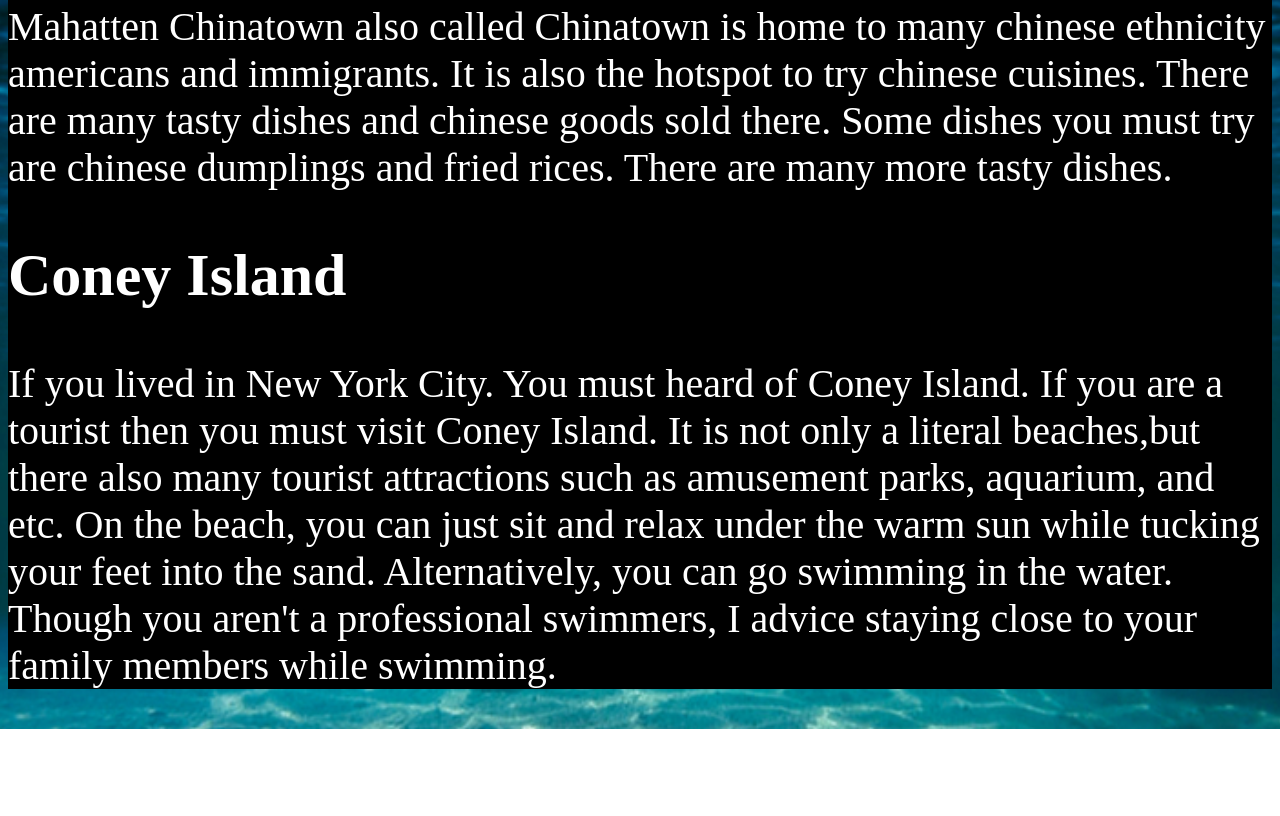
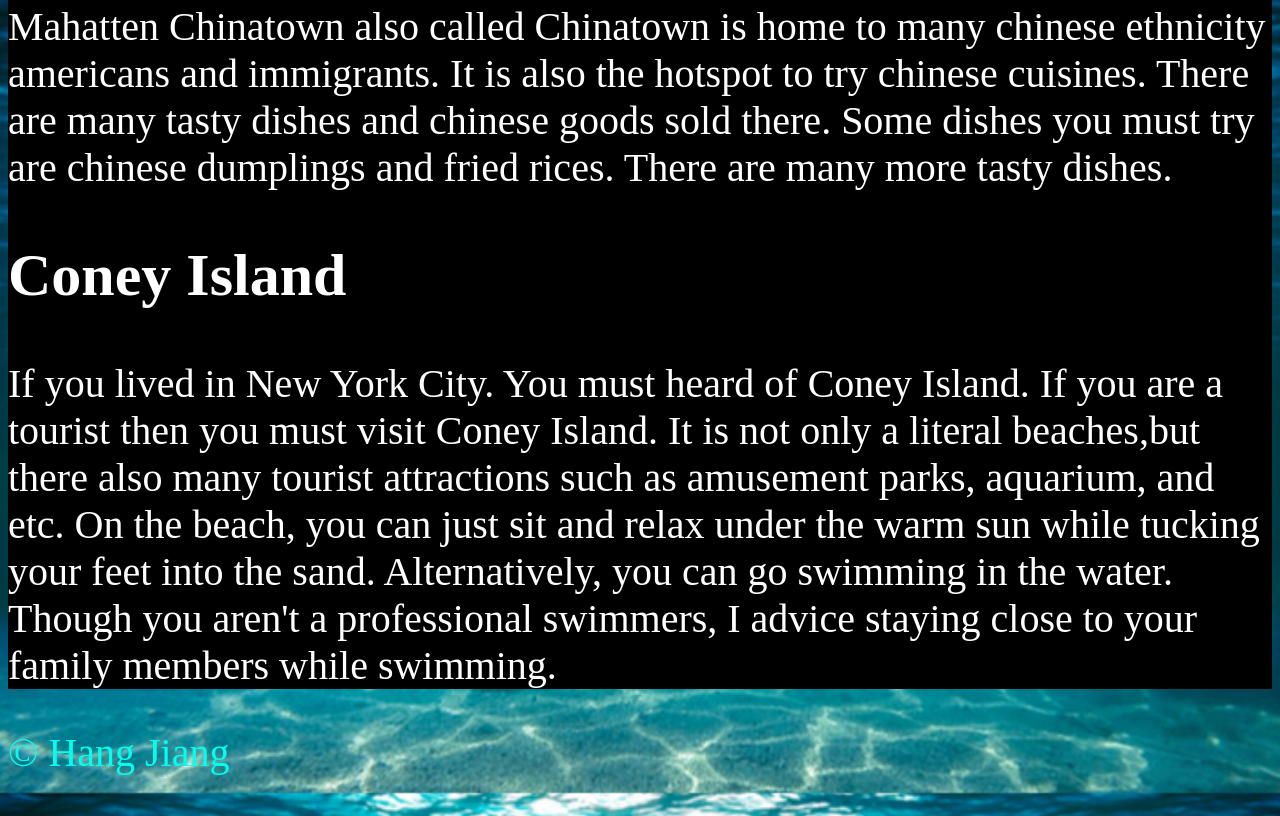
Before and after one commit to Tankbam/Test-3-static-project, a plain HTML site: page hotspot.html in a window 1280 px wide. Shown: the part 807-1623 px from the top of the page. Before the commit the page ends 1536 px from the top, so only its background shows below. Drawn offline with Linux system fonts and the light colour scheme.

Commit message:
Update hotspot.html

```diff
--- a/hotspot.html
+++ b/hotspot.html
@@ -64,5 +64,6 @@ If you lived in New York City. You must heard of Coney Island.
 </Article>
 </Section>
     </main>
+     <p>&copy; Hang Jiang</p>
 </body>
 </html>
```
